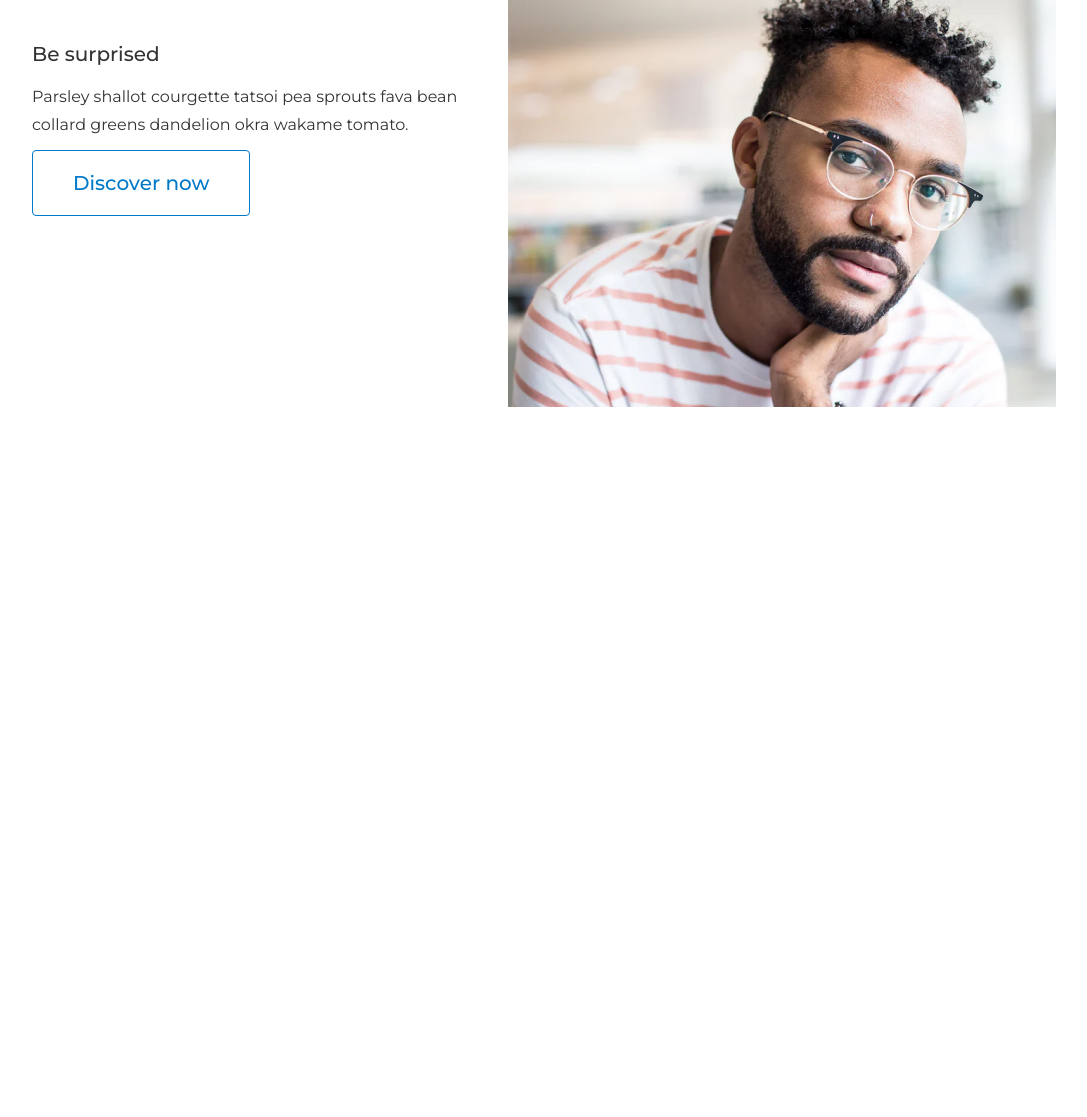
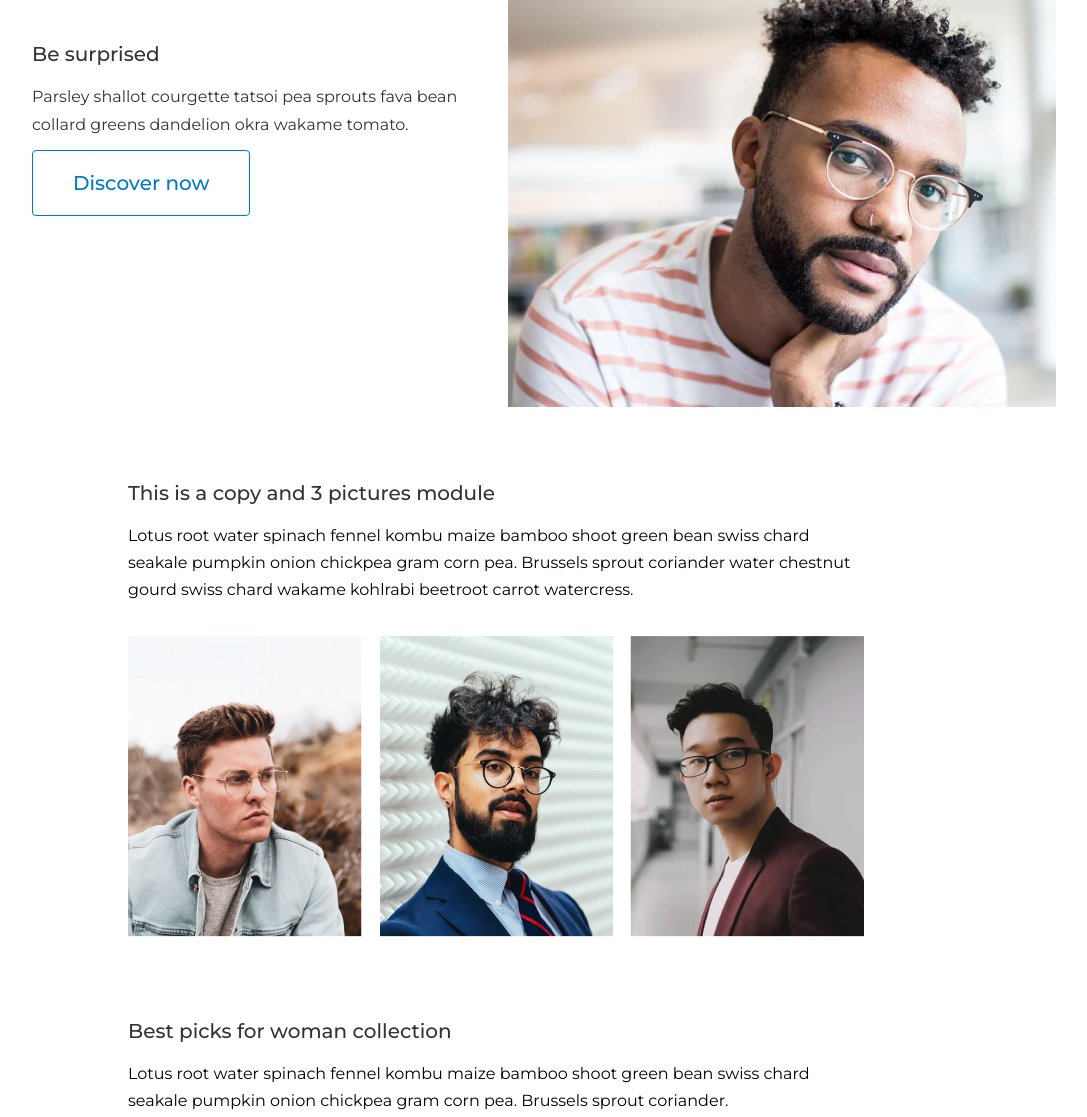
Before and after one commit to dmitrykorochkin/pr_Stdt, a plain HTML site: page index.html in a window 1280 px wide. Shown: the whole page, without its empty margins (144-1231 px from the left). Before the commit the page ends 800 px from the top, so only its background shows below. Drawn offline with Linux system fonts and the light colour scheme.

Commit message:
add two block

```diff
--- a/index.html
+++ b/index.html
@@ -27,5 +27,22 @@
         <img src="img/main_bg.jpg" alt="man with glasses" />
       </div>
     </section>
+    <section class="container copy">
+        <h3 class="copy_title">This is a copy and 3 pictures module</h3>
+        <p class="copy_descr">Lotus root water spinach fennel kombu maize bamboo shoot green bean swiss chard seakale pumpkin onion chickpea gram corn pea. Brussels sprout coriander water chestnut gourd swiss chard wakame kohlrabi beetroot carrot watercress.</p>
+        <div class="copy_img">
+            <div>
+                <img src="img/1.jpg" alt="Man">
+            </div>
+            <div>
+                <img src="img/2.jpg" alt="Man">
+            </div>
+            <div>
+                <img src="img/3.jpg" alt="Man">
+            </div>
+        </div>
+        <h3 class="copy_title">Best picks for woman collection</h3>
+        <p class="copy_descr">Lotus root water spinach fennel kombu maize bamboo shoot green bean swiss chard seakale pumpkin onion chickpea gram corn pea. Brussels sprout coriander.</p>
+    </section>
   </body>
 </html>
--- a/main.css
+++ b/main.css
@@ -47,6 +47,32 @@ img {
   display: block;
 }
 /* ****************************************************** */
+.copy {
+    max-width: 736px;
+    margin-bottom: 72px;
+  }
+  .copy_title {
+    font-weight: 500;
+    font-size: 1.25rem;
+    line-height: 28px;
+    margin-bottom: 15px;
+
+    color: #333333;
+  }
+  .copy_descr {
+    font-weight: 400;
+    font-size: 1rem;
+    line-height: 27px;
+    margin-bottom: 33px;
+  }
+  .copy_img {
+    display: flex;
+    justify-content: space-between;
+    margin-bottom: 80px;
+  }
+
+
+
 
 @media (max-width: 1000px) {
   .main_container {
```
